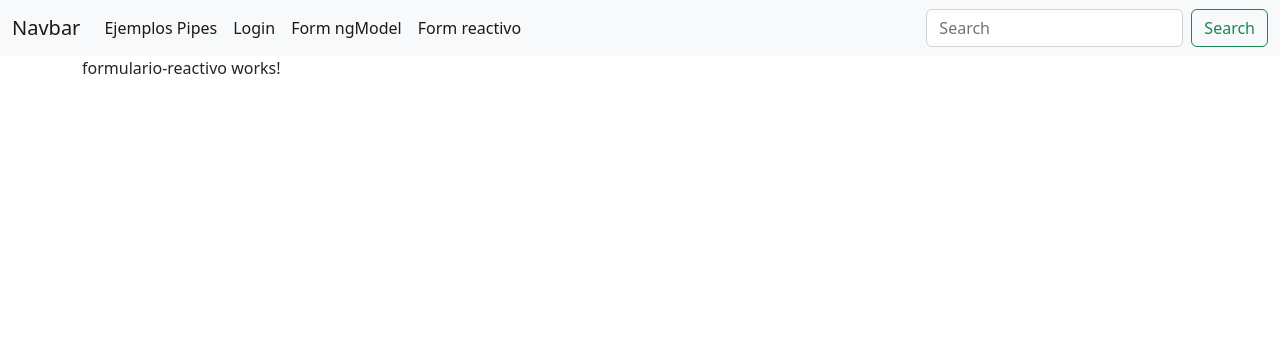
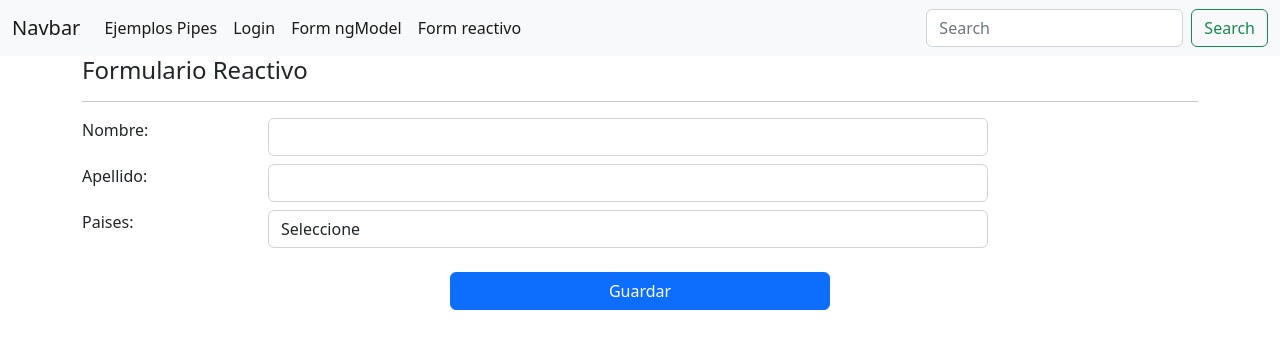
Before and after one commit to andresherrera17/proyecto-heroes-d3, an Angular app: page /form/reactivo in a window 1280 px wide. Shown: the top 348 px of the page. Built offline with nearby package versions, Linux system fonts and the light colour scheme.

Commit message:
formulario reactivo diseño

```diff
--- a/src/app/formularios/formulario-reactivo/formulario-reactivo.component.html
+++ b/src/app/formularios/formulario-reactivo/formulario-reactivo.component.html
@@ -1 +1,27 @@
-<p>formulario-reactivo works!</p>
+<h4>Formulario Reactivo</h4>
+<hr />
+<div class="row justify-aling-center">
+  <div class="row form-group">
+    <label class="col-2">Nombre:</label>
+    <div class="col-8">
+      <input type="text" class="form-control" name="nombre" />
+    </div>
+  </div>
+  <div class="row form-group mt-2">
+    <label class="col-2">Apellido:</label>
+    <div class="col-8">
+      <input type="text" class="form-control" name="apellido"  />
+    </div>
+  </div>
+  <div class="row form-group mt-2">
+    <label class="col-2">Paises:</label>
+    <div class="col-8">
+      <select class="form-control">
+        <option selected>Seleccione</option>
+        <option value="1">Colombia</option>
+        <option value="2">Argentina</option>
+      </select>
+    </div>
+  </div>
+  <button class="btn btn-primary col-md-4 mx-auto mt-4" (click)="guardar()">Guardar</button>
+</div>
--- a/src/app/formularios/formulario-reactivo/formulario-reactivo.component.ts
+++ b/src/app/formularios/formulario-reactivo/formulario-reactivo.component.ts
@@ -12,4 +12,7 @@ export class FormularioReactivoComponent implements OnInit {
   ngOnInit(): void {
   }
 
+  guardar(){
+
+  }
 }
```
